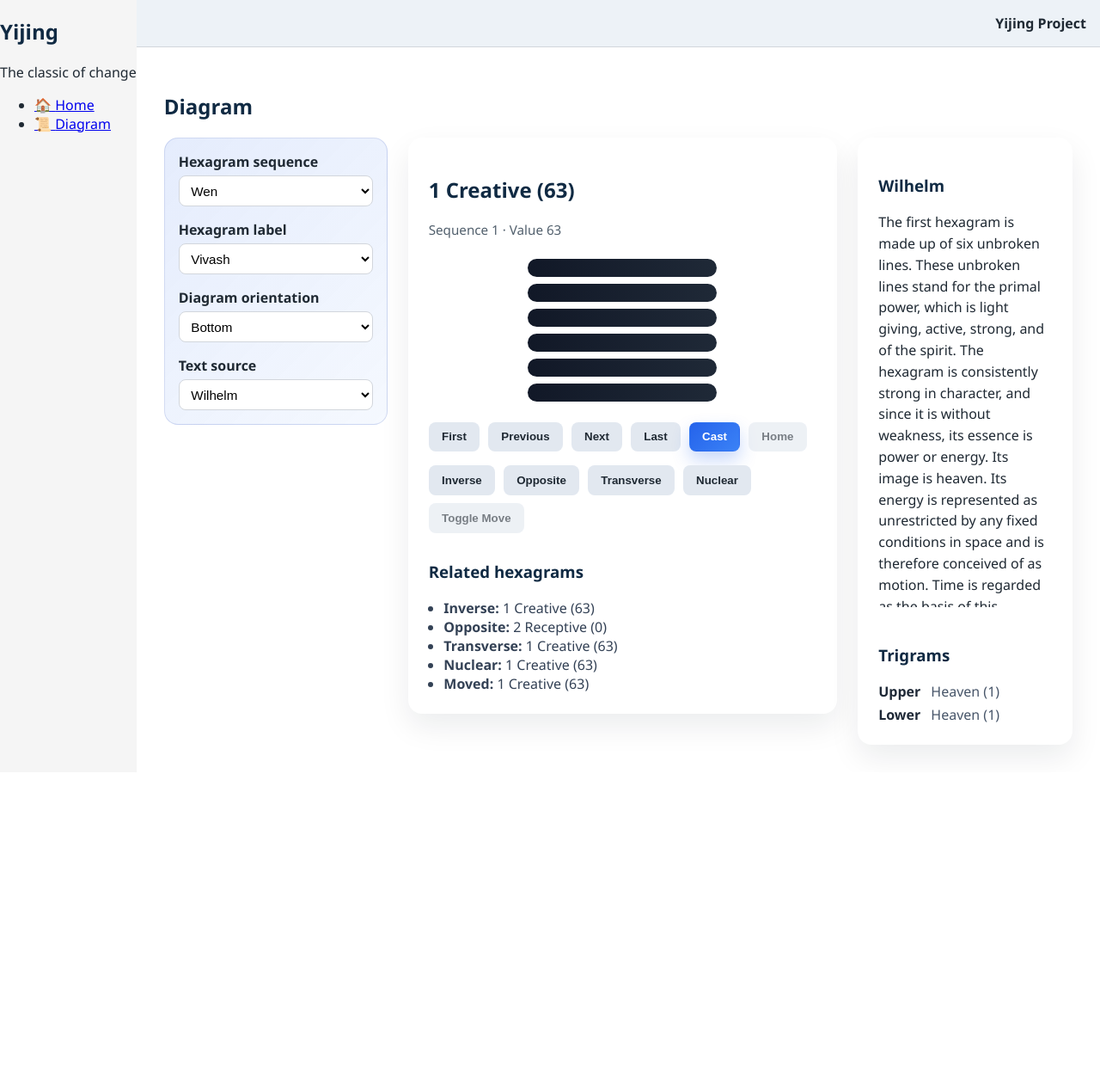
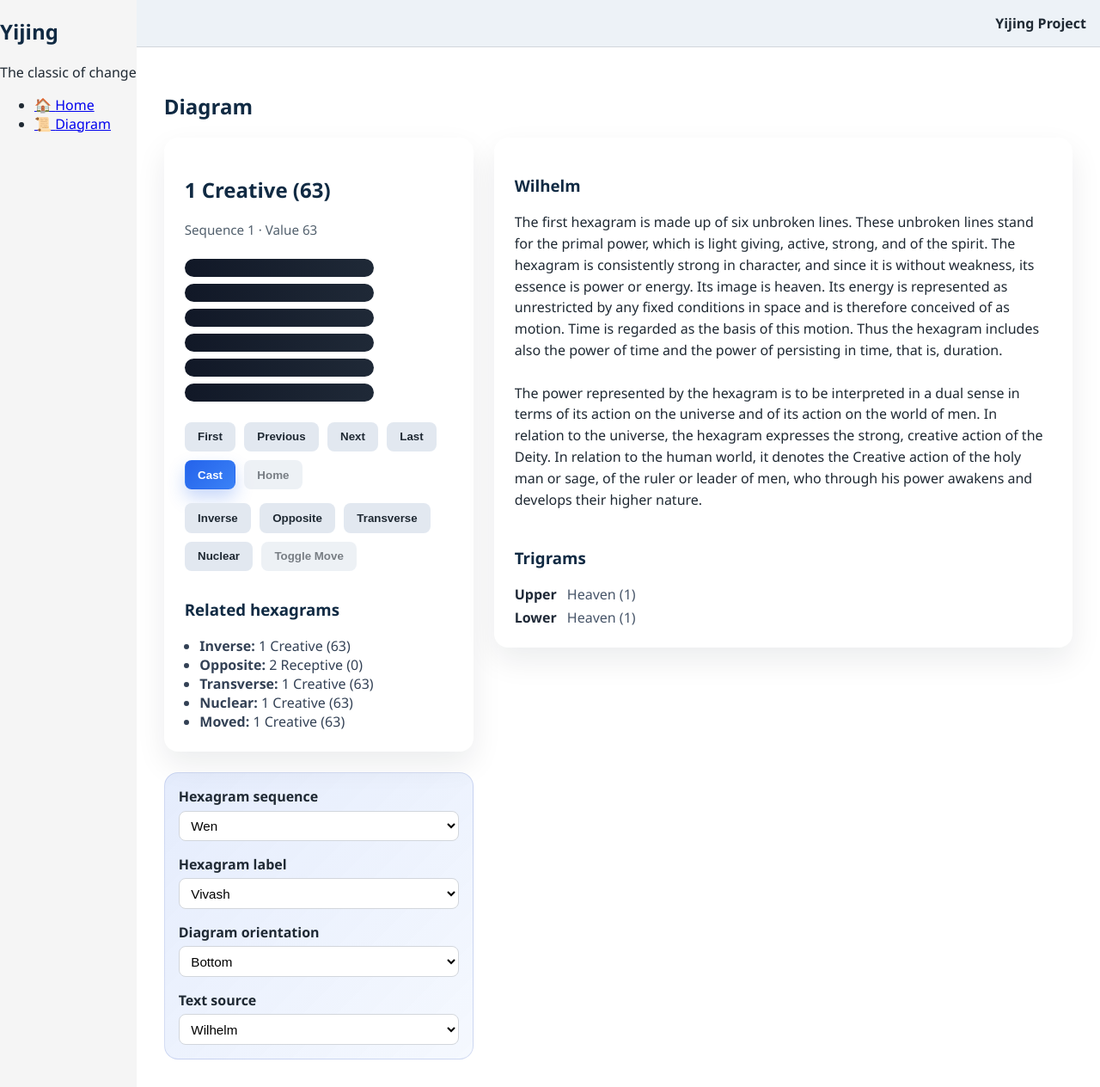
Before and after one commit to StephenVivash/Yijing, an ASP.NET Core app: page /diagram in a window 1280 px wide. Shown: the whole page at 86% size. Before the commit the page ends 874 px from the top, so only its background shows below. Run offline with ASP.NET Core 8, Linux system fonts and the light colour scheme.

Commit message:
Rearrange diagram layout

```diff
--- a/Yijing.web/Pages/Diagram.razor
+++ b/Yijing.web/Pages/Diagram.razor
@@ -13,45 +13,7 @@
 {
     <div class="diagram-page">
         <section class="diagram-content">
-            <section class="diagram-controls">
-                <div class="control">
-                    <label for="sequenceSelect">Hexagram sequence</label>
-                    <select id="sequenceSelect" value="@_selectedSequence" @onchange="OnSequenceChanged">
-                        @foreach (var option in _sequenceOptions)
-                        {
-                            <option value="@option.Value">@option.Text</option>
-                        }
-                    </select>
-                </div>
-                <div class="control">
-                    <label for="labelSelect">Hexagram label</label>
-                    <select id="labelSelect" value="@_selectedLabel" @onchange="OnLabelChanged">
-                        @foreach (var option in _labelOptions)
-                        {
-                            <option value="@option.Value">@option.Text</option>
-                        }
-                    </select>
-                </div>
-                <div class="control">
-                    <label for="lsbSelect">Diagram orientation</label>
-                    <select id="lsbSelect" value="@_selectedLsb" @onchange="OnLsbChanged">
-                        @foreach (var option in _lsbOptions)
-                        {
-                            <option value="@option.Value">@option.Text</option>
-                        }
-                    </select>
-                </div>
-                <div class="control">
-                    <label for="textSelect">Text source</label>
-                    <select id="textSelect" value="@_selectedTextSource" @onchange="OnTextChanged">
-                        @foreach (var option in _textOptions)
-                        {
-                            <option value="@option.Value">@option.Text</option>
-                        }
-                    </select>
-                </div>
-            </section>
-
+            <div class="diagram-primary">
                 <div class="diagram-visual">
                     <header class="diagram-header">
                         <h2>@_primaryDescription</h2>
--- a/Yijing.web/wwwroot/css/app.css
+++ b/Yijing.web/wwwroot/css/app.css
@@ -84,9 +84,15 @@
 
 .diagram-content {
     display: grid;
-    grid-template-columns: minmax(0, 260px) minmax(0, 2fr) minmax(0, 1fr);
+    grid-template-columns: minmax(0, 360px) minmax(0, 1fr);
     gap: 1.5rem;
     align-items: start;
+}
+
+.diagram-primary {
+    display: flex;
+    flex-direction: column;
+    gap: 1.5rem;
 }
 
 .diagram-visual {
@@ -119,7 +125,7 @@
 
 .hex-line {
     display: flex;
-    justify-content: center;
+    justify-content: flex-start;
 }
 
 .hex-line .segments {
@@ -127,8 +133,8 @@
     align-items: center;
     gap: 0;
     width: var(--line-length);
-    justify-content: center;
-    margin: 0 auto;
+    justify-content: flex-start;
+    margin: 0;
 }
 
 .hex-line .segment {
```
Also changed, not shown: other parts of Yijing.web/Pages/Diagram.razor (+40 -0 lines). Lines whose indentation alone changed are shown as unchanged.
